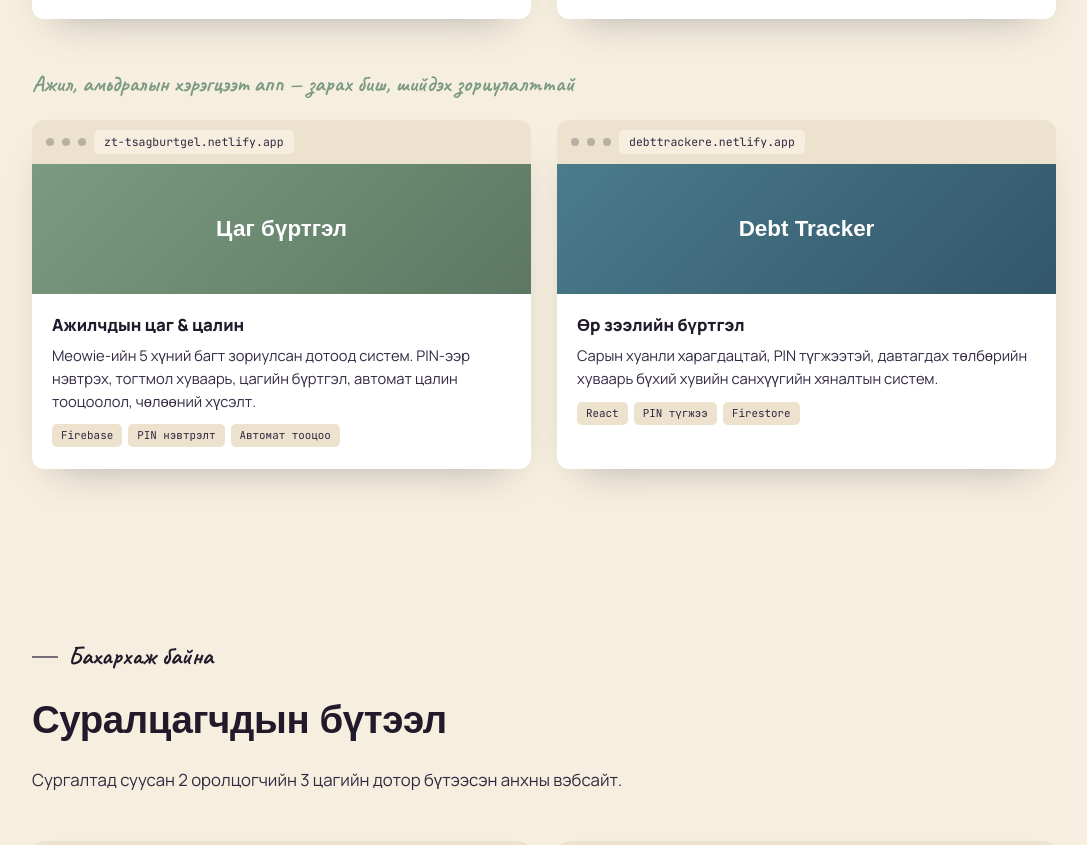
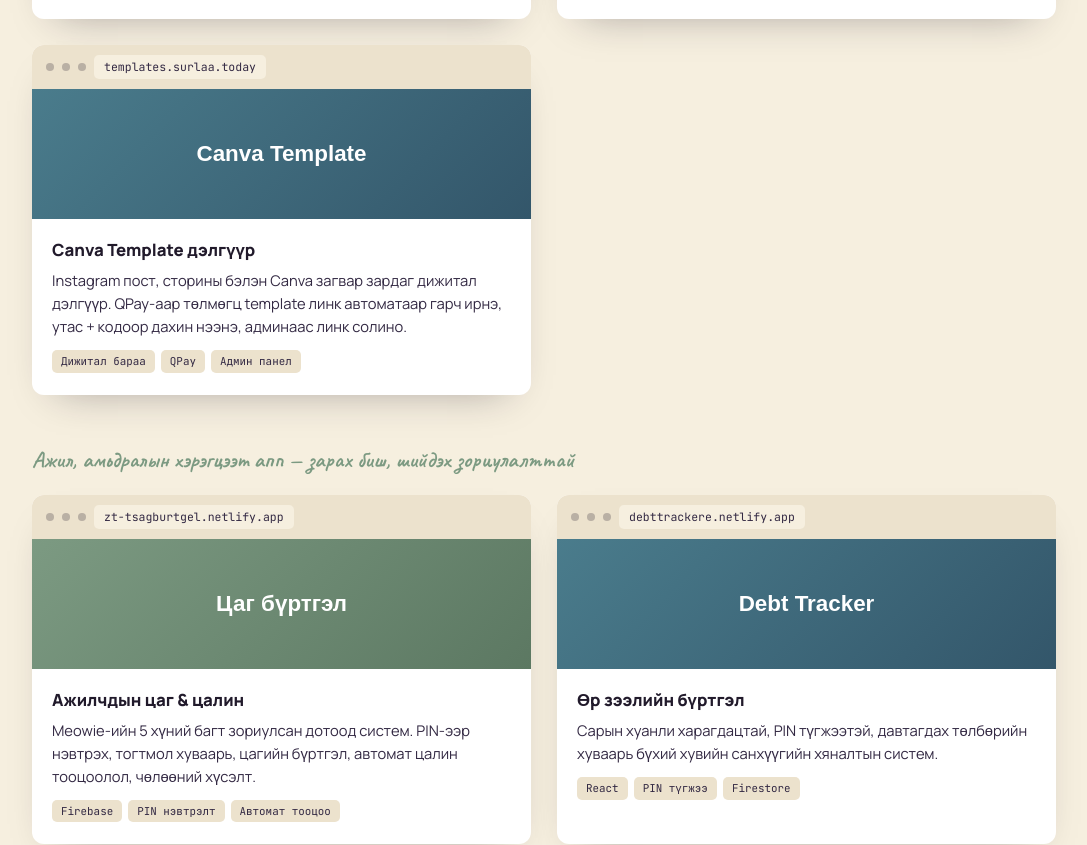
Before and after one commit to enkhjin08-create/Surlaa, a website: page index.html in a window 1280 px wide. Shown: the part 2258-3103 px from the top of the page, without its empty margins (96-1183 px from the left). Drawn offline with Linux system fonts and the light colour scheme; no server answers; a web font is replaced by a local one.

Commit message:
Портфолиод templates.surlaa.today нэмэв

```diff
--- a/index.html
+++ b/index.html
@@ -832,6 +832,16 @@
             <div class="pf-tags"><span>AI зураг</span><span>AI текст</span><span>Захиалга</span></div>
           </div>
         </a>
+
+        <a class="pf-card reveal" href="https://templates.surlaa.today/" target="_blank" rel="noopener">
+          <div class="pf-bar"><span class="dot"></span><span class="dot"></span><span class="dot"></span><span class="pf-url">templates.surlaa.today</span></div>
+          <div class="pf-preview p6">Canva Template</div>
+          <div class="pf-body">
+            <h3>Canva Template дэлгүүр</h3>
+            <p>Instagram пост, сторины бэлэн Canva загвар зардаг дижитал дэлгүүр. QPay-аар төлмөгц template линк автоматаар гарч ирнэ, утас + кодоор дахин нээнэ, админаас линк солино.</p>
+            <div class="pf-tags"><span>Дижитал бараа</span><span>QPay</span><span>Админ панел</span></div>
+          </div>
+        </a>
       </div>
 
       <h3 style="font-family:var(--hand); font-size:1.4rem; color:var(--sage); margin-bottom:18px;">Ажил, амьдралын хэрэгцээт апп — зарах биш, шийдэх зориулалттай</h3>
```
